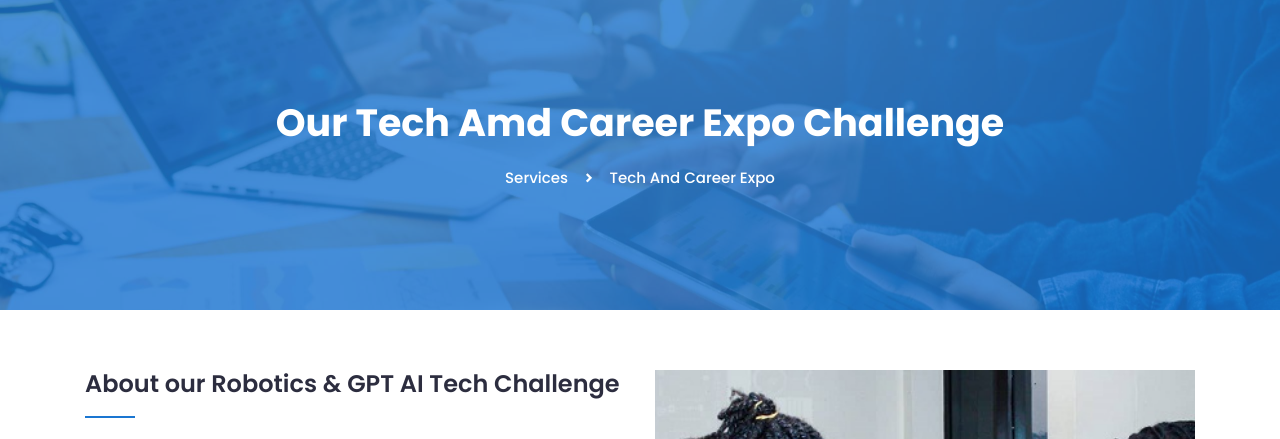
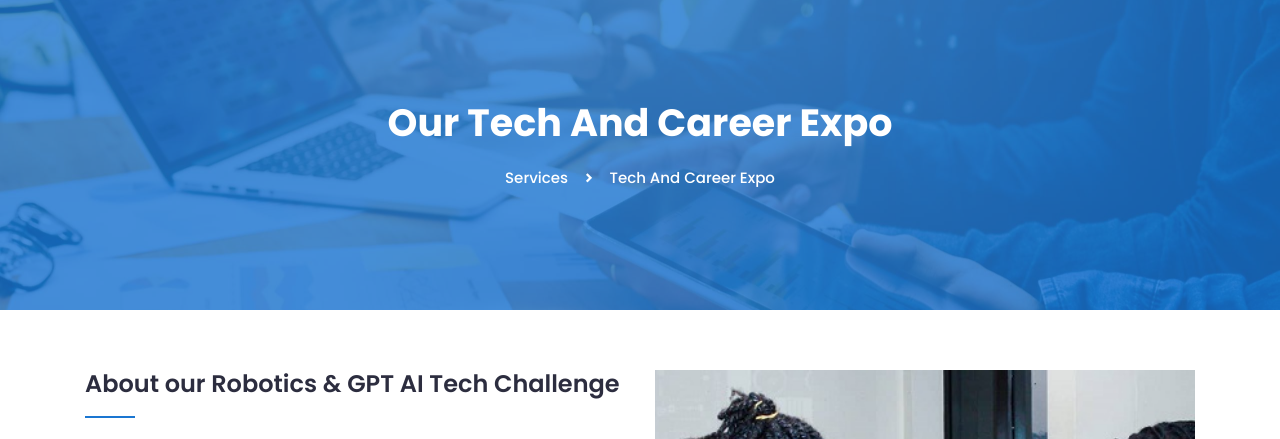
Before and after one commit to Olubabadee/Afrelib-Website, a plain HTML site: page expo.html in a window 1280 px wide. Shown: the part 149-588 px from the top of the page. Drawn offline with nearby package versions, Linux system fonts and the light colour scheme; a script that the page names is missing; files whose address does not match are found by name.

Commit message:
Update expo.html

```diff
--- a/expo.html
+++ b/expo.html
@@ -227,7 +227,7 @@
         <div class="bread-inner">
           <div class="row">
             <div class="col-12">
-              <h2>Our Tech amd Career Expo Challenge</h2>
+              <h2>Our Tech and Career Expo</h2>
               <ul class="bread-list">
                 <li><a href="#">Services</a></li>
                 <li><i class="icofont-simple-right"></i></li>
```
